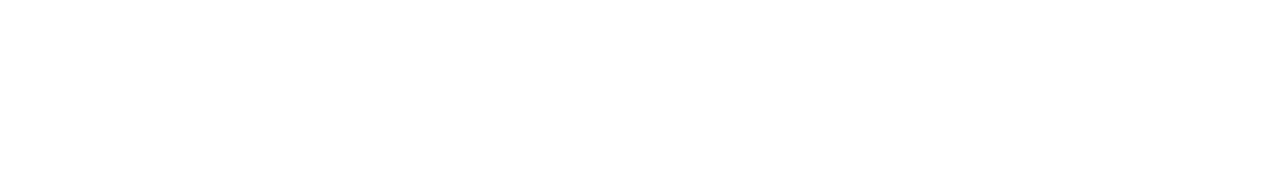
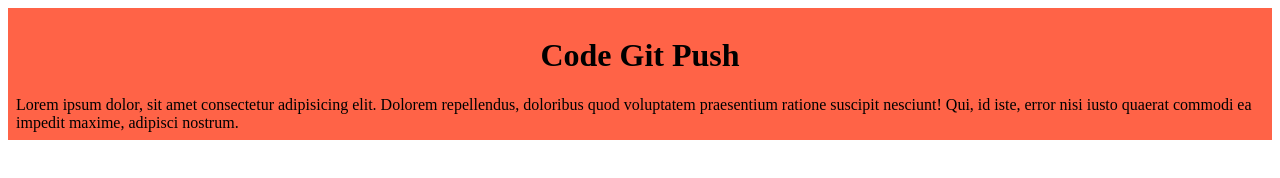
Before and after one commit to MahmudulHaqueRahat/A-git-repository, a plain HTML site: page index.html in a window 1280 px wide. Drawn offline with Linux system fonts and the light colour scheme.

Commit message:
Adding to git

```diff
--- /dev/null
+++ b/Style/style.css
@@ -0,0 +1,5 @@
+div{
+    background-color: tomato;
+    text-shadow: 2px;
+    padding: 8px;
+}
--- a/index.html
+++ b/index.html
@@ -5,10 +5,15 @@
     <meta charset="UTF-8">
     <meta name="viewport" content="width=device-width, initial-scale=1.0">
     <title>My First repo</title>
+    <link rel="stylesheet" href="Style/style.css">
 </head>
 
 <body>
+<div>
+    <H1 style="text-align: center;">Code Git Push</H1>
+    Lorem ipsum dolor, sit amet consectetur adipisicing elit. Dolorem repellendus, doloribus quod voluptatem praesentium ratione suscipit nesciunt! Qui, id iste, error nisi iusto quaerat commodi ea impedit maxime, adipisci nostrum.
 
+</div>
 </body>
 
 </html>
```
